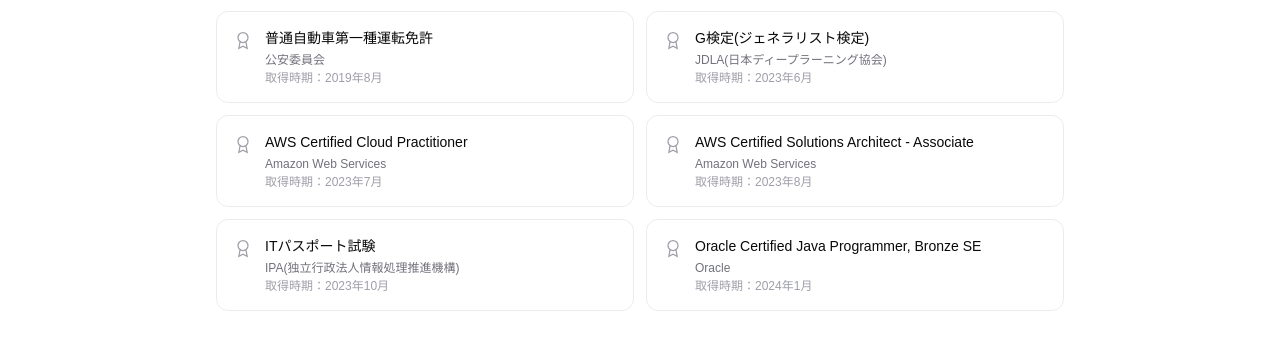
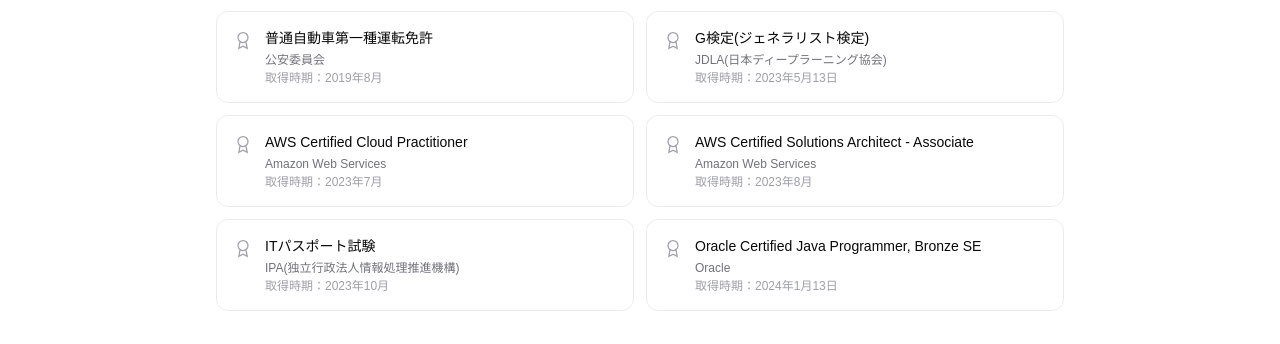
Before and after one commit to Chansuga/my-portfolio, a Next.js app: page / in a window 1280 px wide. Shown: the part 3252-3596 px from the top of the page. Built offline with nearby package versions, Linux system fonts and the light colour scheme.

Commit message:
Allow an optional day in certification dates
Sort by day within the same month and show it when present. Add
exact dates for G検定 (2023/5/13) and Java Bronze (2024/1/13).

Co-Authored-By: Claude Opus 5.5 <noreply@anthropic.com>

```diff
--- a/src/components/Skills.tsx
+++ b/src/components/Skills.tsx
@@ -1,12 +1,14 @@
 import Chip from "@/components/Chip";
 import SectionHeading from "@/components/SectionHeading";
-import { certifications, skills } from "@/data/site";
+import { certifications, skills, type Certification } from "@/data/site";
 import { styles } from "./Skills.styles";
 
+// 日が未入力の場合は、同じ月の中で先頭に並べる
+const sortKey = ({ year, month, day = 0 }: Certification["acquired"]) =>
+  (year * 12 + month) * 32 + day;
+
 const sortedCertifications = [...certifications].sort(
-  (a, b) =>
-    a.acquired.year * 12 + a.acquired.month -
-    (b.acquired.year * 12 + b.acquired.month),
+  (a, b) => sortKey(a.acquired) - sortKey(b.acquired),
 );
 
 export default function Skills() {
@@ -63,6 +65,7 @@ export default function Skills() {
                 <p className={styles.certOrg}>{cert.org}</p>
                 <p className={styles.certDate}>
                   取得時期：{cert.acquired.year}年{cert.acquired.month}月
+                  {cert.acquired.day ? `${cert.acquired.day}日` : ""}
                 </p>
               </div>
             </li>
--- a/src/data/site.ts
+++ b/src/data/site.ts
@@ -200,7 +200,7 @@ export const skills: SkillGroup[] = [
 export type Certification = {
   name: string;
   org: string;
-  acquired: { year: number; month: number };
+  acquired: { year: number; month: number; day?: number };
 };
 
 export const certifications: Certification[] = [
@@ -212,12 +212,12 @@ export const certifications: Certification[] = [
   {
     name: "G検定(ジェネラリスト検定)",
     org: "JDLA(日本ディープラーニング協会)",
-    acquired: { year: 2023, month: 6 },
+    acquired: { year: 2023, month: 5, day: 13 },
   },
   {
     name: "Oracle Certified Java Programmer, Bronze SE",
     org: "Oracle",
-    acquired: { year: 2024, month: 1 },
+    acquired: { year: 2024, month: 1, day: 13 },
   },
   {
     name: "普通自動車第一種運転免許",
```
